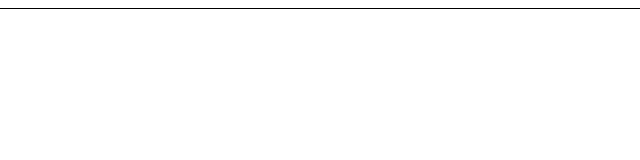
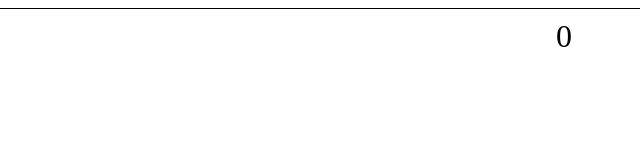
Before and after one commit to CarstenKoenig/Ps2048, a website: page dist/index.html in a window 1280 px wide. Shown: the top 160 px of the page, 340-980 px from the left. Drawn offline with Linux system fonts and the light colour scheme.

```diff
--- a/bower.json
+++ b/bower.json
@@ -17,6 +17,7 @@
     "purescript-test-unit": "^13.0.0"
   },
   "devDependencies": {
-    "purescript-psci-support": "^3.0.0"
+    "purescript-psci-support": "^3.0.0",
+    "purescript-debug": "^3.0.0"
   }
 }
--- a/dist/index.html
+++ b/dist/index.html
@@ -6,7 +6,7 @@
 </head>
 
 <body>
-  <div style="font-size: 2em; color: white; position: absolute; left: 50%; width: 460px; margin-top: 10px; margin-left: -230px;">
+  <div style="font-size: 2em; color: black; position: absolute; left: 50%; width: 600px; margin-top: 10px; margin-left: 20%;">
     <label id="score">0</label>
   </div>
   <div id="gameOver" style="display: none; font-size: 4em; color: salmon; position: absolute; left: 50%; width: 460px; margin-top: 220px; margin-left: -200px;">
```
Also changed, not shown: 3 other files.
